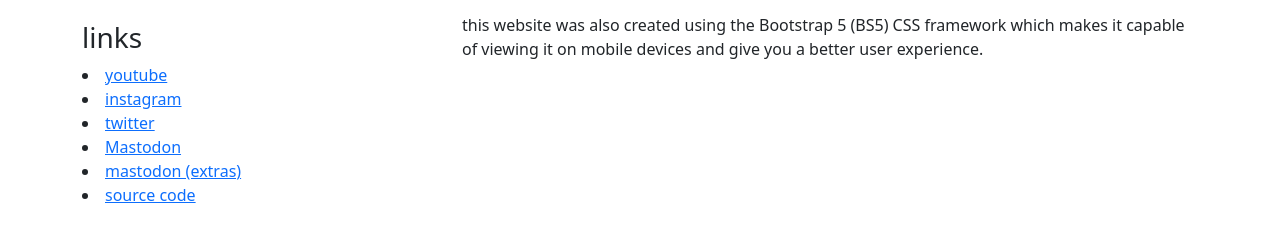
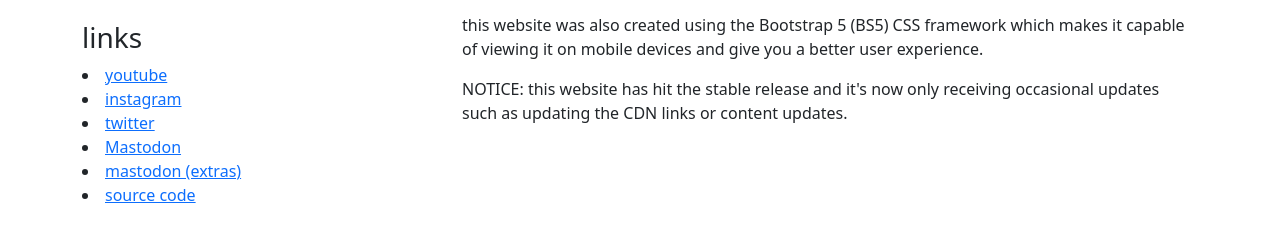
Before and after one commit to Rad7000/rad7000.github.io, a plain HTML site: page index.html in a window 1280 px wide. Shown: the part 353-592 px from the top of the page. Drawn offline with nearby package versions, Linux system fonts and the light colour scheme.

Commit message:
Update index.html and bump to stable version

```diff
--- a/index.html
+++ b/index.html
@@ -50,6 +50,7 @@
       <h2>about this website</h2>
       <p>this website was created for fun and was not for any huge projects. this website has its own source code which can be found on the links on the left side.</p>
       <p>this website was also created using the Bootstrap 5 (BS5) CSS framework which makes it capable of viewing it on mobile devices and give you a better user experience. </p>
+      <p>NOTICE: this website has hit the stable release and it's now only receiving occasional updates such as updating the CDN links or content updates.</p>
   </div>
 </div>
 </body>
```
